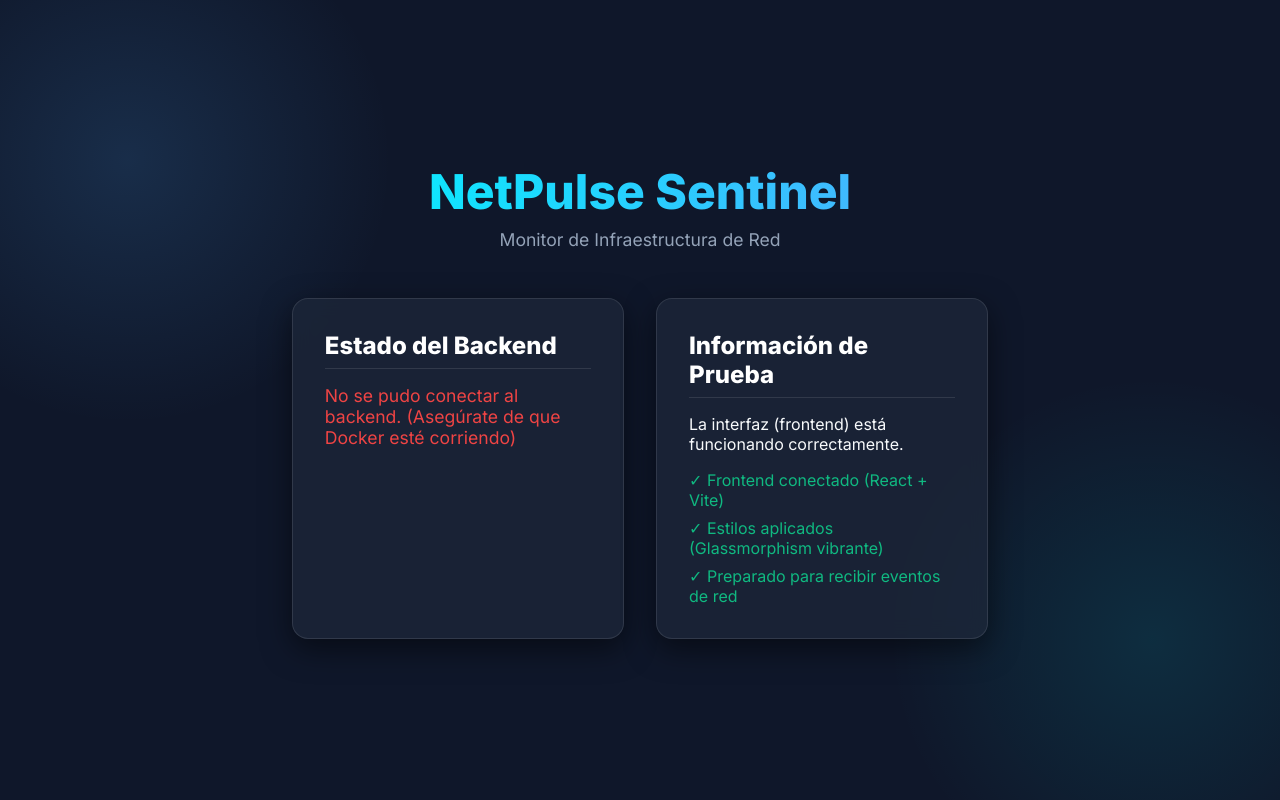
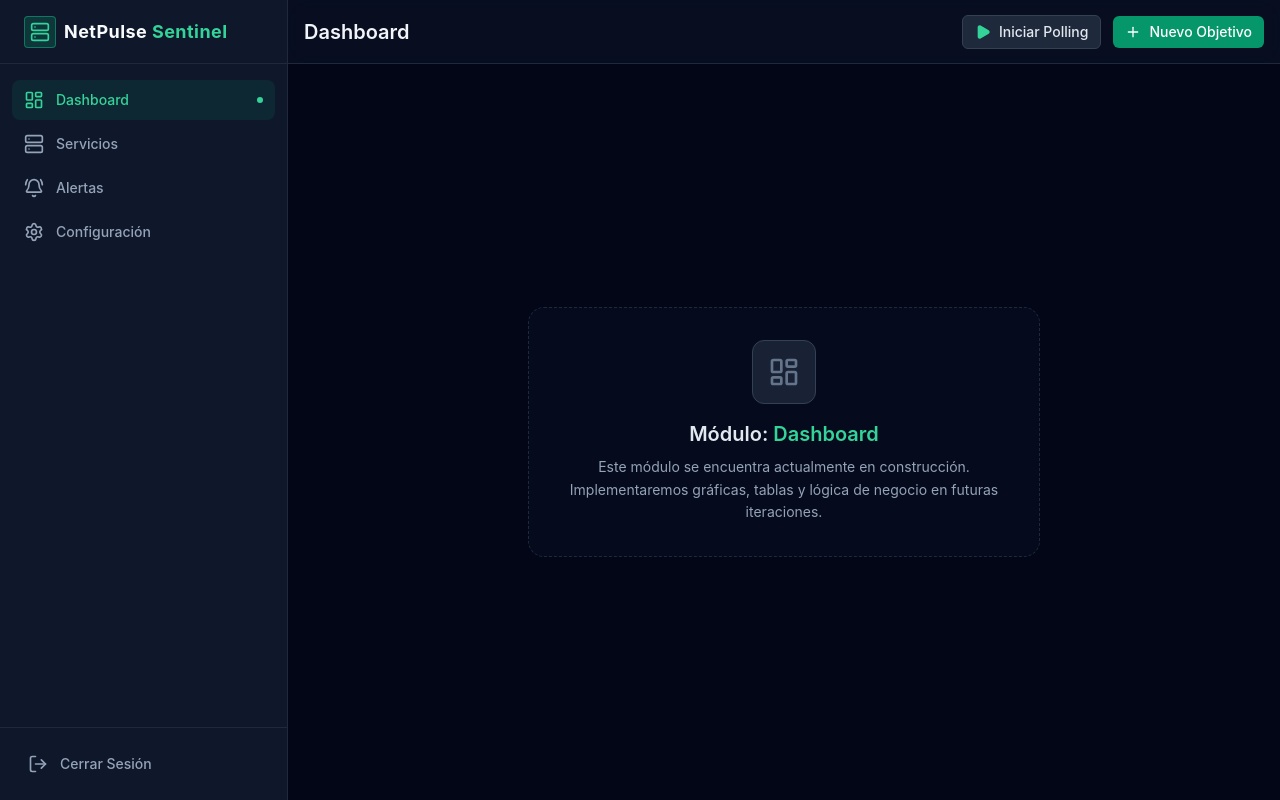
Before and after one commit to 0x-la1n/Netpulse-Sentinel, a React (Vite) app in the folder frontend/: page / in a window 1280 px wide. Built offline with nearby package versions, Linux system fonts and the light colour scheme; no server answers.

Commit message:
feat: Inicializa el frontend de React con Vite y Tailwind CSS, incluyendo el diseño básico y la navegación, y actualiza Docker Compose para compilarlo y ejecutarlo.

```diff
--- a/frontend/package.json
+++ b/frontend/package.json
@@ -12,6 +12,7 @@
   "dependencies": {
     "axios": "^1.13.6",
     "chart.js": "^4.5.1",
+    "lucide-react": "^1.6.0",
     "react": "^19.2.4",
     "react-chartjs-2": "^5.3.1",
     "react-dom": "^19.2.4",
@@ -20,13 +21,17 @@
   },
   "devDependencies": {
     "@eslint/js": "^9.39.4",
+    "@tailwindcss/vite": "^4.2.2",
     "@types/react": "^19.2.14",
     "@types/react-dom": "^19.2.3",
     "@vitejs/plugin-react": "^6.0.1",
+    "autoprefixer": "^10.4.27",
     "eslint": "^9.39.4",
     "eslint-plugin-react-hooks": "^7.0.1",
     "eslint-plugin-react-refresh": "^0.5.2",
     "globals": "^17.4.0",
+    "postcss": "^8.5.8",
+    "tailwindcss": "^4.2.2",
     "vite": "^8.0.1"
   }
 }
--- a/frontend/src/App.jsx
+++ b/frontend/src/App.jsx
@@ -1,63 +1,145 @@
-import { useEffect, useState } from 'react';
-import axios from 'axios';
-import './index.css';
+import React, { useState } from 'react';
+import {
+  LayoutDashboard,
+  Server,
+  BellRing,
+  Settings,
+  LogOut,
+  Menu,
+  X,
+  Play,
+  Plus
+} from 'lucide-react';
 
-function App() {
-  const [backendStatus, setBackendStatus] = useState(null);
-  const [loading, setLoading] = useState(true);
-  const [error, setError] = useState('');
+export default function App() {
+  const [activeTab, setActiveTab] = useState('dashboard');
+  const [isMobileMenuOpen, setIsMobileMenuOpen] = useState(false);
 
-  useEffect(() => {
-    // Try to fetch from backend
-    const checkBackend = async () => {
-      try {
-        const apiUrl = import.meta.env.VITE_API_URL || 'http://localhost:3001';
-        const res = await axios.get(`${apiUrl}/api/health`);
-        setBackendStatus(res.data);
-      } catch (err) {
-        setError('No se pudo conectar al backend. (Asegúrate de que Docker esté corriendo)');
-      } finally {
-        setLoading(false);
-      }
-    };
-    checkBackend();
-  }, []);
+  const navItems = [
+    { id: 'dashboard', label: 'Dashboard', icon: LayoutDashboard },
+    { id: 'servicios', label: 'Servicios', icon: Server },
+    { id: 'alertas', label: 'Alertas', icon: BellRing },
+    { id: 'configuracion', label: 'Configuración', icon: Settings },
+  ];
 
   return (
-    <div className="container">
-      <header className="header">
-        <h1>NetPulse Sentinel</h1>
-        <p className="subtitle">Monitor de Infraestructura de Red</p>
-      </header>
+    <div className="flex h-screen w-full bg-slate-950 text-slate-50 overflow-hidden font-sans">
+      {/* Mobile Overlay */}
+      {isMobileMenuOpen && (
+        <div
+          className="fixed inset-0 z-40 bg-slate-950/80 backdrop-blur-sm lg:hidden"
+          onClick={() => setIsMobileMenuOpen(false)}
+        />
+      )}
 
-      <main className="dashboard">
-        <div className="card glass">
-          <h2>Estado del Backend</h2>
-          {loading ? (
-            <p className="status loading">Cargando...</p>
-          ) : error ? (
-            <p className="status error">{error}</p>
-          ) : (
-            <div className="status-success">
-              <p><strong>Estado:</strong> {backendStatus.status.toUpperCase()}</p>
-              <p><strong>Última verificación:</strong> {new Date(backendStatus.timestamp).toLocaleTimeString()}</p>
-              <div className="pulse-indicator"></div>
+      {/* Sidebar (Navegación Lateral) */}
+      <aside
+        className={`fixed top-0 bottom-0 left-0 z-50 w-72 bg-slate-900 border-r border-slate-800 transform transition-transform duration-300 ease-in-out lg:relative lg:translate-x-0 ${
+          isMobileMenuOpen ? 'translate-x-0' : '-translate-x-full'
+        } flex flex-col`}
+      >
+        {/* Branding */}
+        <div className="h-16 flex items-center justify-between px-6 border-b border-slate-800">
+          <div className="flex items-center gap-2">
+            <div className="w-8 h-8 rounded bg-emerald-500/20 border border-emerald-500/50 flex items-center justify-center">
+              <Server className="w-5 h-5 text-emerald-400" />
             </div>
-          )}
+            <span className="font-bold text-lg tracking-wide text-slate-50">
+              NetPulse <span className="text-emerald-400">Sentinel</span>
+            </span>
+          </div>
+          <button
+            onClick={() => setIsMobileMenuOpen(false)}
+            className="p-1 rounded-md text-slate-400 hover:text-slate-100 hover:bg-slate-800 lg:hidden focus:outline-none"
+          >
+            <X className="w-5 h-5" />
+          </button>
         </div>
 
-        <div className="card glass">
-          <h2>Información de Prueba</h2>
-          <p>La interfaz (frontend) está funcionando correctamente.</p>
-          <ul className="test-list">
-            <li>✓ Frontend conectado (React + Vite)</li>
-            <li>✓ Estilos aplicados (Glassmorphism vibrante)</li>
-            <li>✓ Preparado para recibir eventos de red</li>
-          </ul>
+        {/* Navigation Links */}
+        <nav className="flex-1 overflow-y-auto py-4 px-3 space-y-1">
+          {navItems.map((item) => {
+            const Icon = item.icon;
+            const isActive = activeTab === item.id;
+
+            return (
+              <button
+                key={item.id}
+                onClick={() => {
+                  setActiveTab(item.id);
+                  setIsMobileMenuOpen(false);
+                }}
+                className={`w-full flex items-center gap-3 px-3 py-2.5 rounded-lg text-sm font-medium transition-colors ${
+                  isActive
+                    ? 'bg-emerald-500/10 text-emerald-400'
+                    : 'text-slate-400 hover:bg-slate-800/50 hover:text-slate-200'
+                }`}
+              >
+                <Icon className={`w-5 h-5 ${isActive ? 'text-emerald-400' : 'text-slate-400'}`} />
+                {item.label}
+                {isActive && (
+                  <div className="ml-auto w-1.5 h-1.5 rounded-full bg-emerald-400" />
+                )}
+              </button>
+            );
+          })}
+        </nav>
+
+        {/* Logout Button */}
+        <div className="p-4 border-t border-slate-800">
+          <button className="w-full flex items-center gap-3 px-3 py-2.5 rounded-lg text-sm font-medium text-slate-400 hover:bg-slate-800/50 hover:text-slate-200 transition-colors focus:outline-none">
+            <LogOut className="w-5 h-5" />
+            Cerrar Sesión
+          </button>
         </div>
-      </main>
+      </aside>
+
+      {/* Main Content Area */}
+      <div className="flex-1 flex flex-col min-w-0 overflow-hidden">
+
+        {/* Navbar (Cabecera Superior) */}
+        <header className="h-16 flex-shrink-0 bg-slate-900/50 backdrop-blur-md border-b border-slate-800 flex items-center justify-between px-4 sticky top-0 z-30">
+          <div className="flex items-center gap-4">
+            <button
+              onClick={() => setIsMobileMenuOpen(true)}
+              className="p-2 -ml-2 rounded-md font-medium text-slate-400 hover:text-slate-100 hover:bg-slate-800 lg:hidden focus:outline-none"
+            >
+              <Menu className="w-5 h-5" />
+            </button>
+
+            <h1 className="text-xl font-semibold text-slate-100 hidden sm:block capitalize">
+              {activeTab}
+            </h1>
+          </div>
+
+          <div className="flex items-center gap-3">
+            <button className="flex items-center gap-2 px-3 py-1.5 rounded-md bg-slate-800 border border-slate-700 hover:bg-slate-700 text-sm font-medium text-slate-200 transition-colors focus:outline-none">
+              <Play className="w-4 h-4 text-emerald-400" fill="currentColor" />
+              <span className="hidden sm:inline">Iniciar Polling</span>
+            </button>
+            <button className="flex items-center gap-2 px-3 py-1.5 rounded-md bg-emerald-600 hover:bg-emerald-500 text-sm font-medium text-white transition-colors focus:outline-none focus:ring-2 focus:ring-emerald-500 focus:ring-offset-2 focus:ring-offset-slate-900">
+              <Plus className="w-4 h-4" />
+              <span className="hidden sm:inline">Nuevo Objetivo</span>
+            </button>
+          </div>
+        </header>
+
+        {/* Main Viewport */}
+        <main className="flex-1 overflow-y-auto bg-slate-950 p-6 flex flex-col items-center justify-center">
+            {/* Placeholder Empty State */}
+            <div className="flex flex-col items-center justify-center text-center p-8 border border-dashed border-slate-800 rounded-2xl bg-slate-900/30 max-w-lg w-full">
+              <div className="w-16 h-16 mb-4 rounded-xl bg-slate-800/80 flex items-center justify-center flex-shrink-0 border border-slate-700">
+                <LayoutDashboard className="w-8 h-8 text-slate-500" />
+              </div>
+              <h2 className="text-xl font-semibold text-slate-200 mb-2">
+                Módulo: <span className="capitalize text-emerald-400">{activeTab}</span>
+              </h2>
+              <p className="text-slate-400 text-sm leading-relaxed">
+                Este módulo se encuentra actualmente en construcción. Implementaremos gráficas, tablas y lógica de negocio en futuras iteraciones.
+              </p>
+            </div>
+        </main>
+      </div>
     </div>
   );
 }
-
-export default App;
--- a/frontend/src/index.css
+++ b/frontend/src/index.css
@@ -1,138 +1,28 @@
-@import url('https://fonts.googleapis.com/css2?family=Inter:wght@300;400;600;800&display=swap');
+@import "tailwindcss";
 
-:root {
-  --primary: #00f2fe;
-  --bg-color: #0f172a;
-  --card-bg: rgba(30, 41, 59, 0.7);
-  --text-main: #f8fafc;
-  --text-muted: #94a3b8;
-  --accent: #4facfe;
-  --success: #10b981;
-  --error: #ef4444;
+@theme {
+  --color-slate-50: #f8fafc;
+  --color-slate-100: #f1f5f9;
+  --color-slate-200: #e2e8f0;
+  --color-slate-300: #cbd5e1;
+  --color-slate-400: #94a3b8;
+  --color-slate-500: #64748b;
+  --color-slate-600: #475569;
+  --color-slate-700: #334155;
+  --color-slate-800: #1e293b;
+  --color-slate-900: #0f172a;
+  --color-slate-950: #020617;
+
+  --color-emerald-400: #34d399;
+  --color-emerald-500: #10b981;
+  --color-emerald-600: #059669;
 }
 
-* {
-  box-sizing: border-box;
-  margin: 0;
-  padding: 0;
-}
-
-body {
-  font-family: 'Inter', sans-serif;
-  background: var(--bg-color);
-  background-image: radial-gradient(circle at 10% 20%, rgba(79, 172, 254, 0.15) 0%, transparent 20%),
-                    radial-gradient(circle at 90% 80%, rgba(0, 242, 254, 0.1) 0%, transparent 20%);
-  color: var(--text-main);
-  min-height: 100vh;
-  display: flex;
-  justify-content: center;
-  align-items: center;
-}
-
-.container {
-  width: 100%;
-  max-width: 900px;
-  padding: 2rem;
-  display: flex;
-  flex-direction: column;
-  gap: 2rem;
-}
-
-.header {
-  text-align: center;
-  margin-bottom: 1rem;
-}
-
-.header h1 {
-  font-size: 3rem;
-  font-weight: 800;
-  background: linear-gradient(to right, var(--primary), var(--accent));
-  -webkit-background-clip: text;
-  color: transparent;
-  margin-bottom: 0.5rem;
-}
-
-.subtitle {
-  color: var(--text-muted);
-  font-size: 1.1rem;
-}
-
-.dashboard {
-  display: grid;
-  grid-template-columns: repeat(auto-fit, minmax(300px, 1fr));
-  gap: 2rem;
-}
-
-.card {
-  padding: 2rem;
-  border-radius: 16px;
-  box-shadow: 0 10px 30px rgba(0,0,0,0.5);
-  border: 1px solid rgba(255, 255, 255, 0.1);
-  position: relative;
-  overflow: hidden;
-}
-
-.glass {
-  background: var(--card-bg);
-  backdrop-filter: blur(10px);
-  -webkit-backdrop-filter: blur(10px);
-}
-
-.card h2 {
-  font-size: 1.5rem;
-  margin-bottom: 1rem;
-  color: #fff;
-  border-bottom: 1px solid rgba(255, 255, 255, 0.1);
-  padding-bottom: 0.5rem;
-}
-
-.status {
-  font-size: 1.1rem;
-  font-weight: 500;
-}
-
-.status.error { color: var(--error); }
-.status.loading { color: var(--text-muted); }
-
-.status-success {
-  display: flex;
-  flex-direction: column;
-  gap: 0.5rem;
-  position: relative;
-}
-
-.pulse-indicator {
-  position: absolute;
-  top: 0;
-  right: 0;
-  width: 12px;
-  height: 12px;
-  background-color: var(--success);
-  border-radius: 50%;
-  box-shadow: 0 0 0 0 rgba(16, 185, 129, 0.7);
-  animation: pulse 1.5s infinite;
-}
-
-@keyframes pulse {
-  0% {
-    transform: scale(0.95);
-    box-shadow: 0 0 0 0 rgba(16, 185, 129, 0.7);
-  }
-  70% {
-    transform: scale(1);
-    box-shadow: 0 0 0 10px rgba(16, 185, 129, 0);
-  }
-  100% {
-    transform: scale(0.95);
-    box-shadow: 0 0 0 0 rgba(16, 185, 129, 0);
+@layer base {
+  body {
+    background-color: var(--color-slate-950);
+    color: var(--color-slate-50);
+    -webkit-font-smoothing: antialiased;
+    -moz-osx-font-smoothing: grayscale;
   }
 }
-
-.test-list {
-  list-style: none;
-  margin-top: 1rem;
-  color: var(--success);
-  display: flex;
-  flex-direction: column;
-  gap: 0.5rem;
-}
--- a/frontend/vite.config.js
+++ b/frontend/vite.config.js
@@ -1,9 +1,10 @@
 import { defineConfig } from 'vite'
 import react from '@vitejs/plugin-react'
+import tailwindcss from '@tailwindcss/vite'
 
 // https://vite.dev/config/
 export default defineConfig({
-  plugins: [react()],
+  plugins: [react(), tailwindcss()],
   server: {
     host: true,
     port: 5173
```
Also changed, not shown: 2 other files (tests, documents, lock files or other folders).
